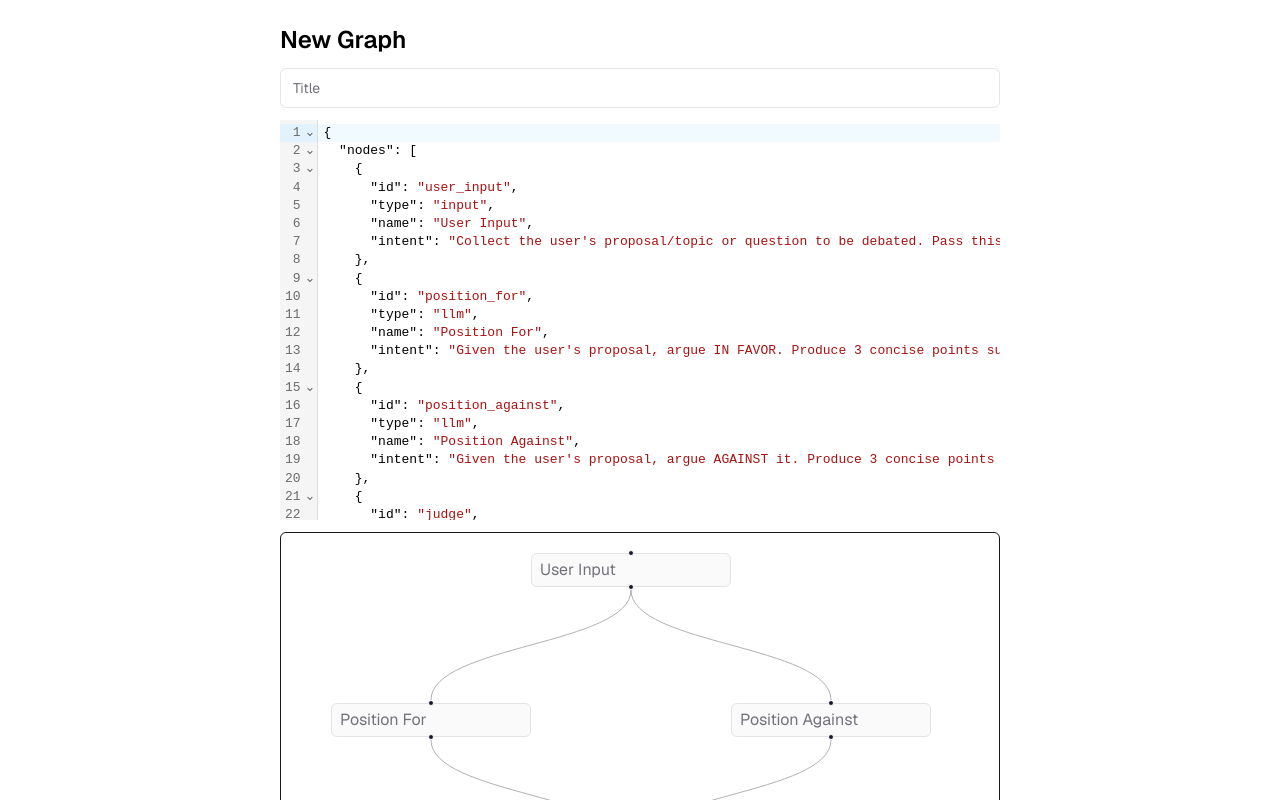
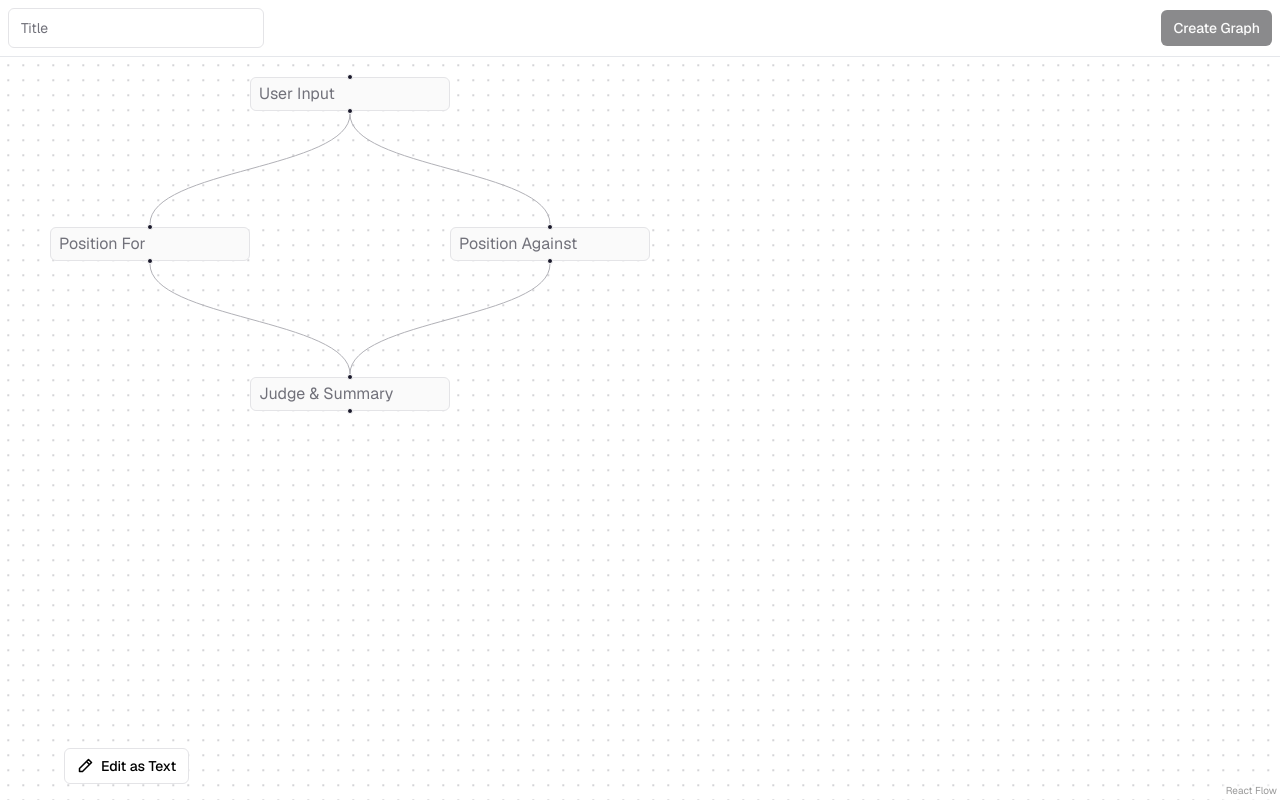
Before and after one commit to meetamit/ai-graph-team, a Next.js app: page /graph/new in a window 1280 px wide. Shown: the top 800 px of the page. Built offline with nearby package versions, Linux system fonts and the light colour scheme.

Commit message:
Enhance graph edit page layout with sidebar, modal user input, and collapsible text editor

```diff
--- a/app/(graph)/graph/[id]/page.tsx
+++ b/app/(graph)/graph/[id]/page.tsx
@@ -13,7 +13,7 @@
   }
 
   return (
-    <section className="max-w-3xl mx-auto p-6 space-y-4">
+    <section className="">
       <EditGraph graph={graph as Graph} />
     </section>
   );
--- a/app/(graph)/graph/new/page.tsx
+++ b/app/(graph)/graph/new/page.tsx
@@ -7,7 +7,7 @@
 export default async function NewGraphPage() {
   return (
     <form
-      className="max-w-3xl mx-auto p-6 space-y-4"
+      className=""
     >
       <EditGraph graph={{
         id: '',
--- a/components/edit-graph.tsx
+++ b/components/edit-graph.tsx
@@ -1,15 +1,16 @@
 "use client";
 
-import { useMemo } from "react";
+import { useMemo, useState, useEffect } from "react";
 import { Graph } from "@/lib/db/schema";
 import type { GraphJSON, GraphNodeMessageGroup } from "@/lib/graphSchema";
 import GraphTextEditor from "./graph-text-editor";
 import GraphFlowEditor from "./graph-flow-editor";
-import GraphInputForm from "./graph-input-form";
-import MessagesLog from "./graph-message-log";
+import NodeSidebar from "./node-sidebar";
+import InputFormModal from "./input-form-modal";
 import { Button } from "./ui/button";
 import { Input } from "./ui/input";
 import { useGraph } from "@/hooks/use-graph";
+import { EditIcon } from "./icons";
 
 export default function EditGraph({ graph }: { graph: Graph }) {
   // Ensure the graph data has the proper structure with layouts
@@ -29,22 +30,75 @@
     saveGraph, deleteGraph, runGraph,
   } = useGraph(graph);
 
+  const [isTextEditorOpen, setIsTextEditorOpen] = useState(false);
+  const [isInputFormOpen, setIsInputFormOpen] = useState(false);
+
   const selectedNodeMessages: GraphNodeMessageGroup[] = useMemo(() => {
     return transcripts
       .filter(([nodeId]) => nodeId === selectedNode?.id)
       .map(([nodeId, transcript]) => ({ nodeId, messages: transcript }));
   }, [transcripts, selectedNode]);
 
+  // Auto-open input form when neededInput.length > 0
+  useEffect(() => {
+    if (neededInput.length > 0) {
+      setIsInputFormOpen(true);
+    }
+  }, [neededInput.length]);
+
   return (
-    <div className="space-y-3">
-      <h1 className="text-2xl font-semibold">{creating ? 'New Graph' : `Edit: ${graph?.title}`}</h1>
+    <div className="h-screen flex flex-col">
+      <div className="flex items-center justify-between p-2 border-b border-gray-200 bg-white">
+        <div className="flex items-center gap-4">
           <Input
             value={title}
             placeholder="Title"
             onChange={(e) => setTitle(e.target.value)}
+            className="w-64"
           />
-      <GraphTextEditor initialValue={data} onChange={setData} />
-      <div className="h-96 border border-primary rounded-md">
+        </div>
+
+        <div className="flex items-center gap-2">
+          <Button
+            disabled={saving || !title}
+            onClick={saveGraph}
+            size="sm"
+          >
+            {saving ? "Saving..." : creating ?"Create Graph" : "Save"}
+          </Button>
+
+          {!creating && (
+            <Button
+              variant="destructive"
+              disabled={deleting}
+              onClick={deleteGraph}
+              size="sm"
+            >
+              {deleting ? "Deleting..." : "Delete"}
+            </Button>
+          )}
+
+          {!creating && (
+            <Button
+              onClick={runGraph}
+              size="sm"
+            >
+              Run
+            </Button>
+          )}
+        </div>
+      </div>
+
+      <div className="flex-1 relative">
+        <div className="absolute inset-0 flex">
+          {isTextEditorOpen && <div className="flex-grow flex-shrink min-w-[50%] max-w-2xl h-full border-r">
+            <GraphTextEditor
+              initialValue={data}
+              onChange={setData}
+              className="h-full"
+            />
+          </div>}
+          <div className="flex-grow flex-shrink min-w-[50%]">
             <GraphFlowEditor
               initialValue={data}
               onChange={setData}
@@ -53,37 +107,41 @@
               nodeOutputs={nodeOutputs}
             />
           </div>
-
-      <MessagesLog messageGroups={selectedNodeMessages} />
-
-      <GraphInputForm
-        neededInput={neededInput}
-        onSubmit={(inputs) => { submitNeededInput(inputs); }}
-      />
-
-      <div className="flex gap-2">
+          <div className="absolute bottom-4 left-16 z-10">
             <Button
-          disabled={saving || !title}
-          onClick={saveGraph}
+              variant={isTextEditorOpen ? "default" : "outline"}
+              size="sm"
+              onClick={event => {
+                event.preventDefault();
+                setIsTextEditorOpen(!isTextEditorOpen);
+              }}
+              className="flex items-center gap-2"
             >
-          {saving ? "Saving..." : creating ?"Create Graph" : "Save"}
+              <EditIcon size={16} />
+              Edit as Text
             </Button>
-
-        {!creating && <Button
-          variant="destructive"
-          disabled={deleting}
-          onClick={deleteGraph}
-        >
-          {deleting ? "Deleting..." : "Delete"}
-        </Button>}
-
-        {!creating && <Button
-          onClick={runGraph}
-        >Run</Button>}
+          </div>
         </div>
 
-      {error && <p className="text-sm text-red-600">{error}</p>}
+        {selectedNode && <NodeSidebar
+          messageGroups={selectedNodeMessages}
+        />}
 
+        {isInputFormOpen && <InputFormModal
+          onClose={() => setIsInputFormOpen(false)}
+          neededInput={neededInput}
+          onSubmit={(inputs) => {
+            submitNeededInput(inputs);
+            setIsInputFormOpen(false);
+          }}
+        />}
+      </div>
+
+      {error && (
+        <div className="absolute bottom-4 left-4 right-4 bg-red-50 border border-red-200 rounded-md p-3">
+          <p className="text-sm text-red-600">{error}</p>
+        </div>
+      )}
     </div>
   );
 }
--- a/components/graph-flow-editor.tsx
+++ b/components/graph-flow-editor.tsx
@@ -1,6 +1,6 @@
 import { useState, useCallback, useEffect } from "react";
 import {
-  ReactFlow, ReactFlowProvider, useOnSelectionChange, applyNodeChanges,
+  ReactFlow, ReactFlowProvider, Background, useOnSelectionChange, applyNodeChanges,
   type NodeChange, type Node
 } from '@xyflow/react';
 
@@ -107,7 +107,9 @@
       onNodesChange={onNodesChange}
       onNodeDragStop={propagateChanges}
       nodeTypes={nodeTypes}
-    />
+    >
+      <Background gap={15} size={1.5} />
+    </ReactFlow>
   );
 }
 
--- a/components/graph-input-form.tsx
+++ b/components/graph-input-form.tsx
@@ -38,7 +38,7 @@
   }
 
   return (
-    <div className="space-y-4 p-4 border border-primary rounded-md bg-muted/50" data-testid="graph-input-form">
+    <div className="space-y-4 p-4 rounded-md bg-muted/50" data-testid="graph-input-form">
       <h2 className="text-lg font-semibold">Required Inputs</h2>
       <form onSubmit={handleSubmit} className="space-y-4">
         {neededInput.map((input) => (
@@ -63,7 +63,7 @@
             Submit Inputs
           </Button>
           {onCancel && (
-            <Button type="button" variant="outline" onClick={onCancel}>
+            <Button type="button" variant="outline" className="flex-1" onClick={onCancel}>
               Cancel
             </Button>
           )}
--- a/components/graph-text-editor.tsx
+++ b/components/graph-text-editor.tsx
@@ -42,18 +42,21 @@
   }, [onChange]);
 
   return (
-    <div className={className}>
+    <div className={`${className} relative`}>
       <CodeMirror
         value={text}
-        height="400px"
+        height="100%"
+        style={{ height: "100%" }}
         extensions={[json()]}
         onChange={handleChange}
         basicSetup={{ lineNumbers: true, bracketMatching: true, autocompletion: true }}
       />
       {error && (
-        <p className="mt-2 whitespace-pre-wrap text-sm text-red-600">
-          {error}
-        </p>
+        <div className="absolute top-0 left-0 right-0 bg-white bg-opacity-80 p-2 border-b border-gray-200">
+          <p className="mt-2 whitespace-pre-wrap text-sm text-red-600">
+            {error}
+          </p>
+        </div>
       )}
     </div>
   );
--- a/components/icons.tsx
+++ b/components/icons.tsx
@@ -110,3 +110,27 @@
     </svg>
   );
 };
+
+export const EditIcon = ({ size = 16 }: { size?: number }) => {
+  return (
+    <svg
+      height={size}
+      strokeLinejoin="round"
+      viewBox="0 0 16 16"
+      width={size}
+      style={{ color: 'currentcolor' }}
+    >
+      <path
+        d="M11.5 1.5L14.5 4.5L5.5 13.5H2.5V10.5L11.5 1.5Z"
+        stroke="currentColor"
+        strokeWidth="1.5"
+        fill="none"
+      />
+      <path
+        d="M9.5 3.5L12.5 6.5"
+        stroke="currentColor"
+        strokeWidth="1.5"
+      />
+    </svg>
+  );
+};
--- /dev/null
+++ b/components/input-form-modal.tsx
@@ -0,0 +1,24 @@
+"use client";
+
+import GraphInputForm from "./graph-input-form";
+import type { NeededInput, ProvidedInput } from "@/lib/graphSchema";
+
+interface InputFormModalProps {
+  onClose: () => void;
+  neededInput: NeededInput[];
+  onSubmit: (inputs: ProvidedInput[]) => void;
+}
+
+export default function InputFormModal({ onClose, neededInput, onSubmit }: InputFormModalProps) {
+  return (
+    <div className="fixed inset-0 bg-black bg-opacity-50 z-50 flex items-center justify-center p-4">
+      <div className="bg-white rounded-lg shadow-xl w-full max-w-2xl max-h-5/6 flex flex-col">
+        <GraphInputForm
+          neededInput={neededInput}
+          onSubmit={onSubmit}
+          onCancel={onClose}
+        />
+      </div>
+    </div>
+  );
+}
--- /dev/null
+++ b/components/node-sidebar.tsx
@@ -0,0 +1,18 @@
+"use client";
+
+import MessagesLog from "./graph-message-log";
+import type { GraphNodeMessageGroup } from "@/lib/graphSchema";
+
+interface NodeSidebarProps {
+  messageGroups: GraphNodeMessageGroup[];
+}
+
+export default function NodeSidebar({ messageGroups }: NodeSidebarProps) {
+  return (
+    <div className="absolute right-0 top-0 h-full w-96 bg-white border-l border-gray-200 shadow-lg z-10 flex flex-col">
+      <div className="flex-1 overflow-y-auto p-2">
+        <MessagesLog messageGroups={messageGroups} />
+      </div>
+    </div>
+  );
+}
```
Lines whose indentation alone changed are shown as unchanged.
